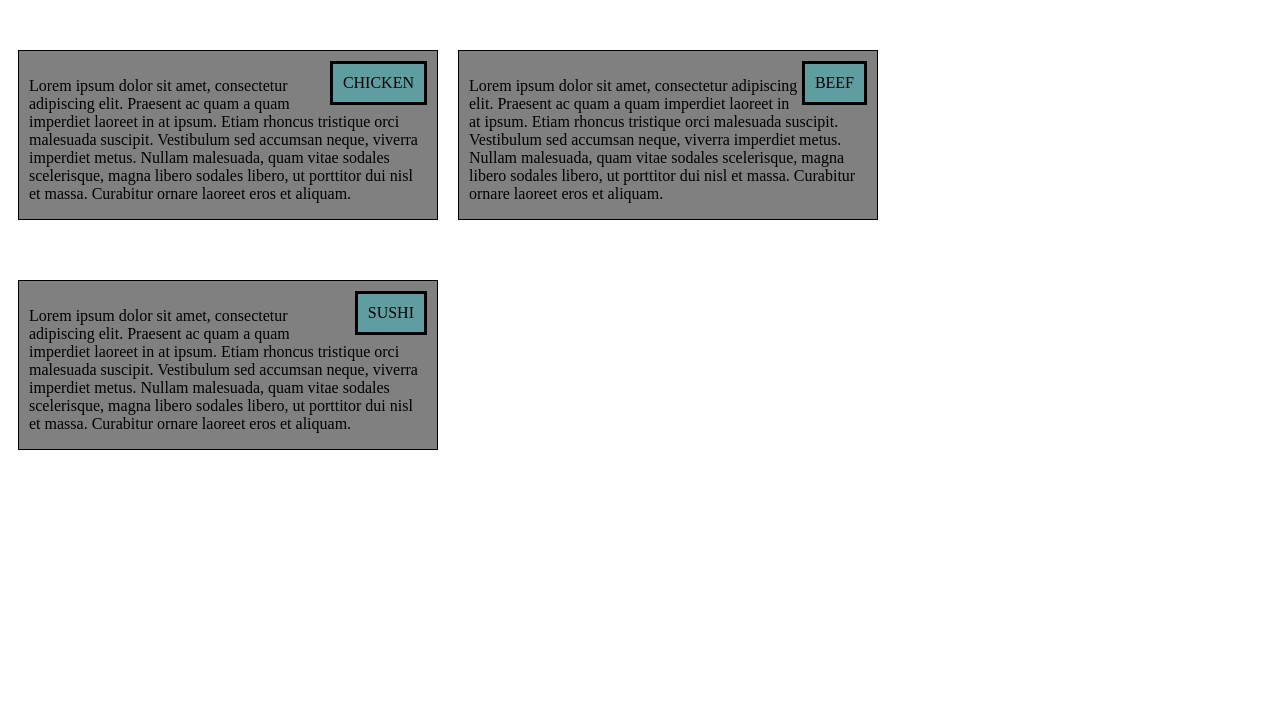
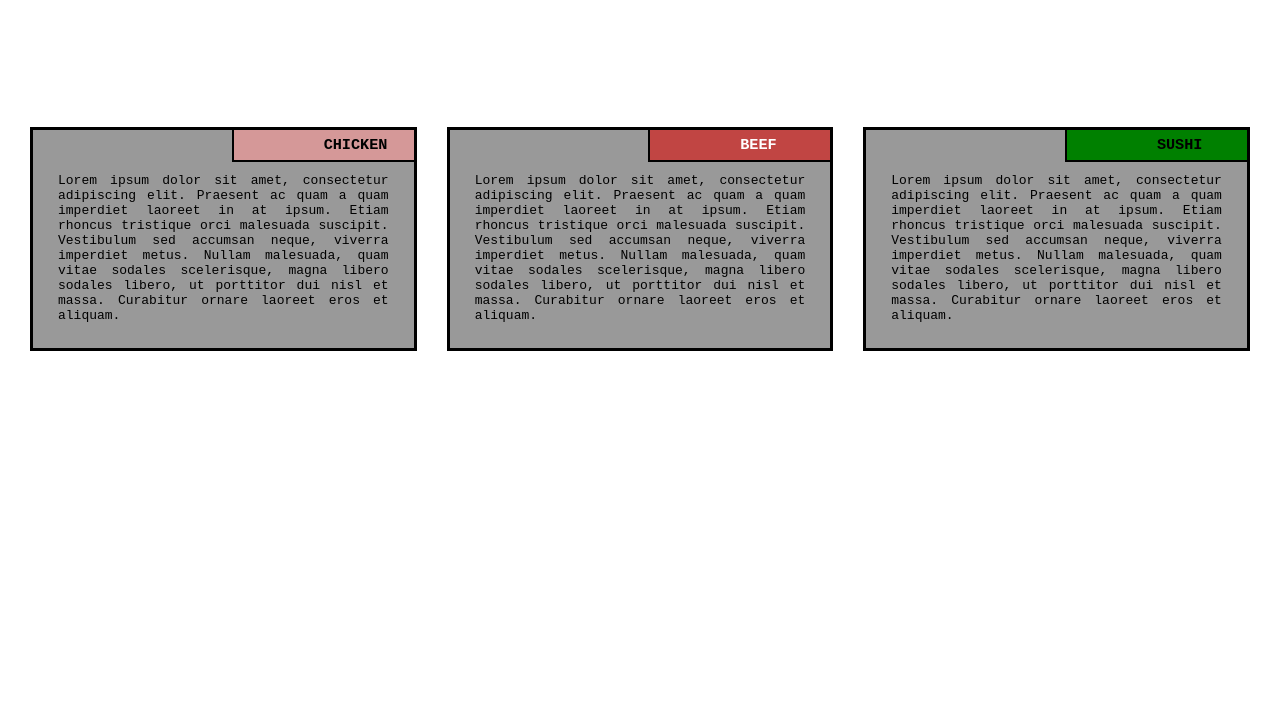
Before and after one commit to mutmainaho/coursera-, a plain HTML site: page module2-solution/index.html in a window 1280 px wide. Shown: the part 83-800 px from the top of the page. Drawn offline with Linux system fonts and the light colour scheme.

Commit message:
final commit

```diff
--- /dev/null
+++ b/module2-solution/css/style.css
@@ -0,0 +1,122 @@
+*{
+    box-sizing: border-box;
+    margin: 0;
+    padding: 0;
+}
+body{
+    font-family: monospace;
+}
+
+h1{
+    margin-top: 50px;
+    text-align: center;
+}
+
+
+.row{
+    width: 100%;
+}
+.container{
+    position: relative;
+    top:100px;
+    margin: 15px;
+   }
+   .col-header{
+    position: relative;
+    top: 0;
+    background-color:#999999;
+    margin: 15px;
+    padding: 25px;
+    border: 3px solid #000;
+   }
+   .col-header p{
+    margin-top: 18px;
+    text-align: justify;
+    font-size:100%;
+   }
+   .col-header-title{
+    position: absolute;
+    top:0;
+    right: 0px;
+    background: green;
+    padding: 6px 90px;
+    border-left: 2px solid #000;
+    border-bottom: 2px solid #000;
+    width:60px;
+   }
+   #chicken{
+    background-color: #D59898;
+   }
+   #beef{
+    color : white;
+      background-color: #C14543;
+    }
+
+    #sushi{
+      background-color: #E5D198;
+    }
+
+
+
+
+
+     @media (min-width:992px){
+    .col-lg-1, .col-lg-2, .col-lg-3, .col-lg-4, .col-lg-5, .col-lg-6, .col-lg-7, .col-lg-8, .col-lg-9, .col-lg-10, .col-lg-11, .col-lg-12 {
+        float: left;
+      }
+      .col-lg-1 {
+        width: 8.33%;
+      }
+      .col-lg-2 {
+        width: 16.66%;
+      }
+      .col-lg-3 {
+        width: 25%;
+      }
+      .col-lg-4 {
+        width: 33.33%;
+      }
+      .col-lg-5 {
+        width: 41.66%;
+      }
+      .col-lg-6 {
+        width: 50%;
+      }
+      .col-lg-7 {
+        width: 58.33%;
+      }
+      .col-lg-8 {
+        width: 66.66%;
+      }
+      .col-lg-9 {
+        width: 74.99%;
+      }
+      .col-lg-10 {
+        width: 83.33%;
+      }col-lg-11 {
+        width: 91.66%;
+      }
+      .col-lg-12 {
+        width: 100%;
+      }
+
+}
+
+@media (min-width:768px) and (max-width: 991px){
+    .col-lg-4 {
+        width: 50%;
+        float: left;
+      }
+      .col-lg-4:last-child{
+          width: 100%;
+      }
+
+
+}
+@media (max-width: 766px) {
+    .col-lg-4{
+        width: 100%;
+        float: left;
+      }
+
+}
--- a/module2-solution/index.html
+++ b/module2-solution/index.html
@@ -3,81 +3,58 @@
 <head>
     <meta charset="UTF-8">
     <meta name="viewport" content="width=device-width, initial-scale=1.0">
+    <link href="css/style.css" rel='stylesheet' type='text/css'/>
      <title>Moodule2-solution</title>
-    <style>
-        *{
-            box-sizing: border-box;
-        }
-        h1{
-            margin-bottom: 15px;
-            text-align: center;
-        }
-        @media (min-width:992px){
-            .column{
-                width:420px;
-                float: left;
-            }
-        }
-
-        @media (min-width:768px) and (max-width: 991px){
-            .column{
-                float: left;
-                width: 420px;
-            }
-            .column:last-child{
-                width: 860px;
-            }
-        }
-        @media (max-width: 766px) {
-            .column{
-                width: 420px;
-            }
-
-        }
-
-        .row{
-            align-content: center;
-            width: 100%;
-        }
-
-        .column {
-            height: 170px;
-            padding: 10px;
-            margin-top: 60px;
-            border: 1px solid black;
-            margin-right: 10px;
-            margin-left: 10px;
-            background-color: gray;
-        }
-.header{
-    float: right;
-    border: black solid;
-    padding: 10px;
-    background-color: cadetblue;
-}
-
-
-
-
-    </style>
 </head>
 <h1> Menu Book</h1>
 <body>
- <div class="row">
-       <div class="column">
-           <div class="header"> CHICKEN </div>
-           <p>Lorem ipsum dolor sit amet, consectetur adipiscing elit. Praesent ac quam a quam imperdiet laoreet in at ipsum. Etiam rhoncus tristique orci malesuada suscipit. Vestibulum sed accumsan neque, viverra imperdiet metus. Nullam malesuada, quam vitae sodales scelerisque, magna libero sodales libero, ut porttitor dui nisl et massa. Curabitur ornare laoreet eros et aliquam.</p>
-        </div>
-        <div class="column">
-            <div class="header"> BEEF </div>
-            <p>Lorem ipsum dolor sit amet, consectetur adipiscing elit. Praesent ac quam a quam imperdiet laoreet in at ipsum. Etiam rhoncus tristique orci malesuada suscipit. Vestibulum sed accumsan neque, viverra imperdiet metus. Nullam malesuada, quam vitae sodales scelerisque, magna libero sodales libero, ut porttitor dui nisl et massa. Curabitur ornare laoreet eros et aliquam.</p>
-         </div>
-         <div class="column">
-            <div class="header"> SUSHI </div>
-            <p>Lorem ipsum dolor sit amet, consectetur adipiscing elit. Praesent ac quam a quam imperdiet laoreet in at ipsum. Etiam rhoncus tristique orci malesuada suscipit. Vestibulum sed accumsan neque, viverra imperdiet metus. Nullam malesuada, quam vitae sodales scelerisque, magna libero sodales libero, ut porttitor dui nisl et massa. Curabitur ornare laoreet eros et aliquam.</p>
-         </div>
-    </div>
+    <div class="container">
+        <div class="row">
+            <div class="col-lg-4">
+                <div class="col-header">
+                    <div class="col-header-title" id="chicken">
+                        <h3>CHICKEN</h3>
+                    </div>
+                    <p>Lorem ipsum dolor sit amet, consectetur adipiscing elit. Praesent ac quam a quam imperdiet laoreet in at ipsum. Etiam rhoncus tristique orci malesuada suscipit. Vestibulum sed accumsan neque, viverra imperdiet metus.
+                        Nullam malesuada, quam vitae sodales scelerisque, magna libero sodales libero, ut porttitor dui nisl et massa. Curabitur ornare laoreet eros et aliquam.</p>
+                </div>
+                </div>
+                     <div class="col-lg-4">
+                     <div class="col-header">
+                     <div class="col-header-title" id="beef">
+                        <h3>BEEF</h3>
+                    </div>
+                        <p>Lorem ipsum dolor sit amet, consectetur adipiscing elit. Praesent ac quam a quam imperdiet laoreet in at ipsum. Etiam rhoncus tristique orci malesuada suscipit. Vestibulum sed accumsan neque, viverra imperdiet metus.
+                        Nullam malesuada, quam vitae sodales scelerisque, magna libero sodales libero, ut porttitor dui nisl et massa. Curabitur ornare laoreet eros et aliquam.</p>
+                       </div>
+                         </div>
+                             <div class="col-lg-4">
+                               <div class="col-header">
+                                  <div class="col-header-title" id="shushi">
+                                            <h3>SUSHI</h3>
+                                           </div>
+                                  <p>Lorem ipsum dolor sit amet, consectetur adipiscing elit. Praesent ac quam a quam imperdiet laoreet in at ipsum. Etiam rhoncus tristique orci malesuada suscipit. Vestibulum sed accumsan neque, viverra imperdiet metus.
+                                    Nullam malesuada, quam vitae sodales scelerisque, magna libero sodales libero, ut porttitor dui nisl et massa. Curabitur ornare laoreet eros et aliquam.</p>
+                                 </div>
+                                </div>
+
+                                 </div>
+                                 </div>
+
 
 
 </body>
 </html>
+<!--
+     <div class=""> CHICKEN </div>
+
+        </div>
+
+    <div class="col">
+            <div class="col-header beef"> BEEF </div>
+            <p>Lorem ipsum dolor sit amet, consectetur adipiscing elit. Praesent ac quam a quam imperdiet laoreet in at ipsum. Etiam rhoncus tristique orci malesuada suscipit. Vestibulum sed accumsan neque, viverra imperdiet metus. Nullam malesuada, quam vitae sodales scelerisque, magna libero sodales libero, ut porttitor dui nisl et massa. Curabitur ornare laoreet eros et aliquam.</p>
+         </div>
+         <div class="col">
+            <div class="col-header sushi"> SUSHI </div>
+            <p>Lorem ipsum dolor sit amet, consectetur adipiscing elit. Praesent ac quam a quam imperdiet laoreet in at ipsum. Etiam rhoncus tristique orci malesuada suscipit. Vestibulum sed accumsan neque, viverra imperdiet metus. Nullam malesuada, quam vitae sodales scelerisque, magna libero sodales libero, ut porttitor dui nisl et massa. Curabitur ornare laoreet eros et aliquam.</p>
+          -->
```
